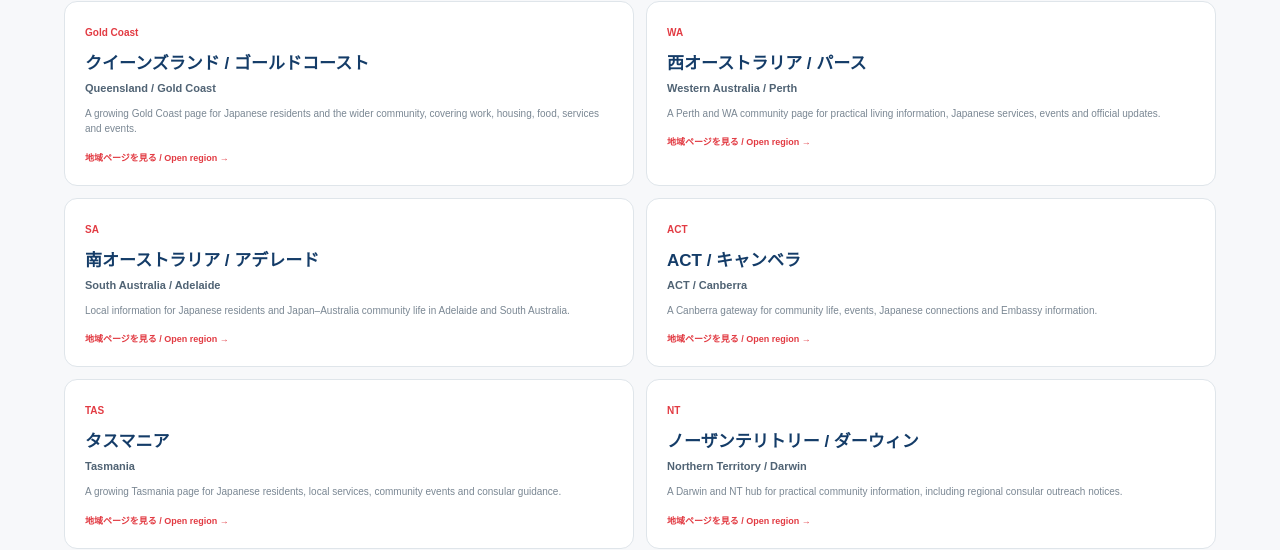
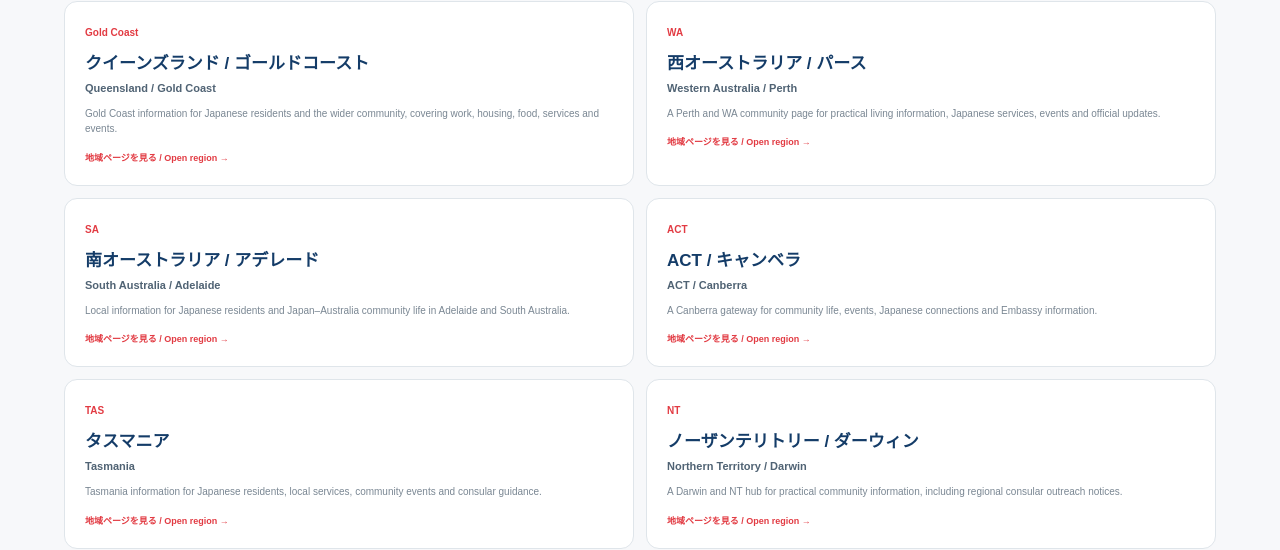
Before and after one commit to samthebrokers-prog/audaisuki, a Next.js app: page /locations in a window 1280 px wide. Shown: the part 742-1292 px from the top of the page. Built offline with nearby package versions, Linux system fonts and the light colour scheme.

Commit message:
Remove developing language from regional pages

```diff
--- a/app/locations/data.ts
+++ b/app/locations/data.ts
@@ -121,7 +121,7 @@ export const regions: Region[] = [
     state: "QLD",
     city: "Gold Coast",
     introJa: "ゴールドコーストで暮らす日本人向けに、仕事、住まい、日本食、サービス、イベント情報を育てていく地域ページです。",
-    introEn: "A growing Gold Coast page for Japanese residents and the wider community, covering work, housing, food, services and events.",
+    introEn: "Gold Coast information for Japanese residents and the wider community, covering work, housing, food, services and events.",
     consularName: "Consulate-General of Japan in Brisbane",
     consularArea: "Queensland",
     consularUrl: "https://www.brisbane.au.emb-japan.go.jp/",
@@ -205,8 +205,8 @@ export const regions: Region[] = [
     en: "Tasmania",
     state: "TAS",
     city: "Tasmania",
-    introJa: "タスマニア在住の日本人向けに、生活、地域サービス、イベント、領事情報をまとめていきます。",
-    introEn: "A growing Tasmania page for Japanese residents, local services, community events and consular guidance.",
+    introJa: "タスマニア在住の日本人向けに、生活、地域サービス、イベント、領事情報をまとめた地域ページです。",
+    introEn: "Tasmania information for Japanese residents, local services, community events and consular guidance.",
     consularName: "Consulate-General of Japan in Melbourne",
     consularArea: "Victoria, Tasmania & South Australia",
     consularUrl: "https://www.melbourne.au.emb-japan.go.jp/",
```
